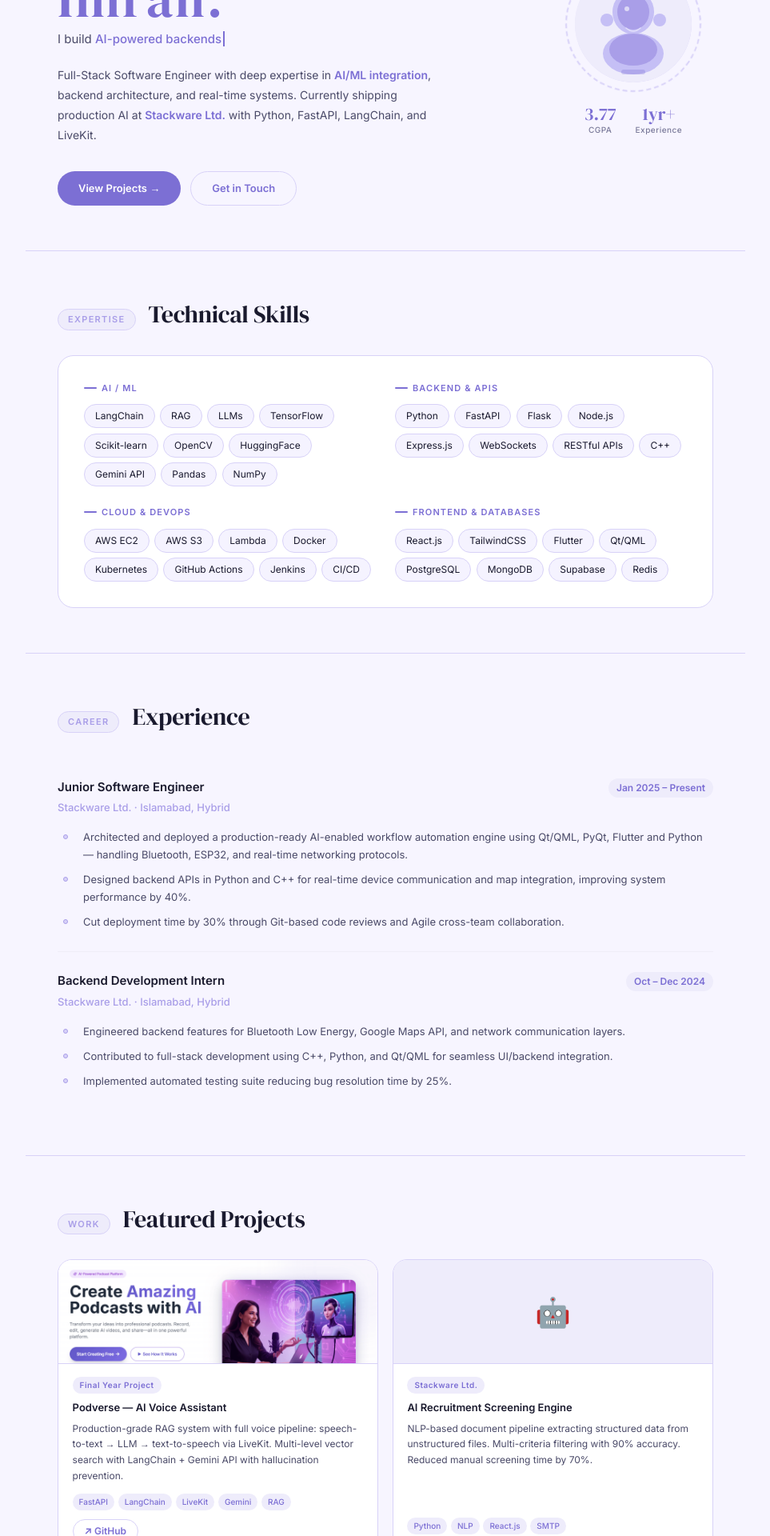
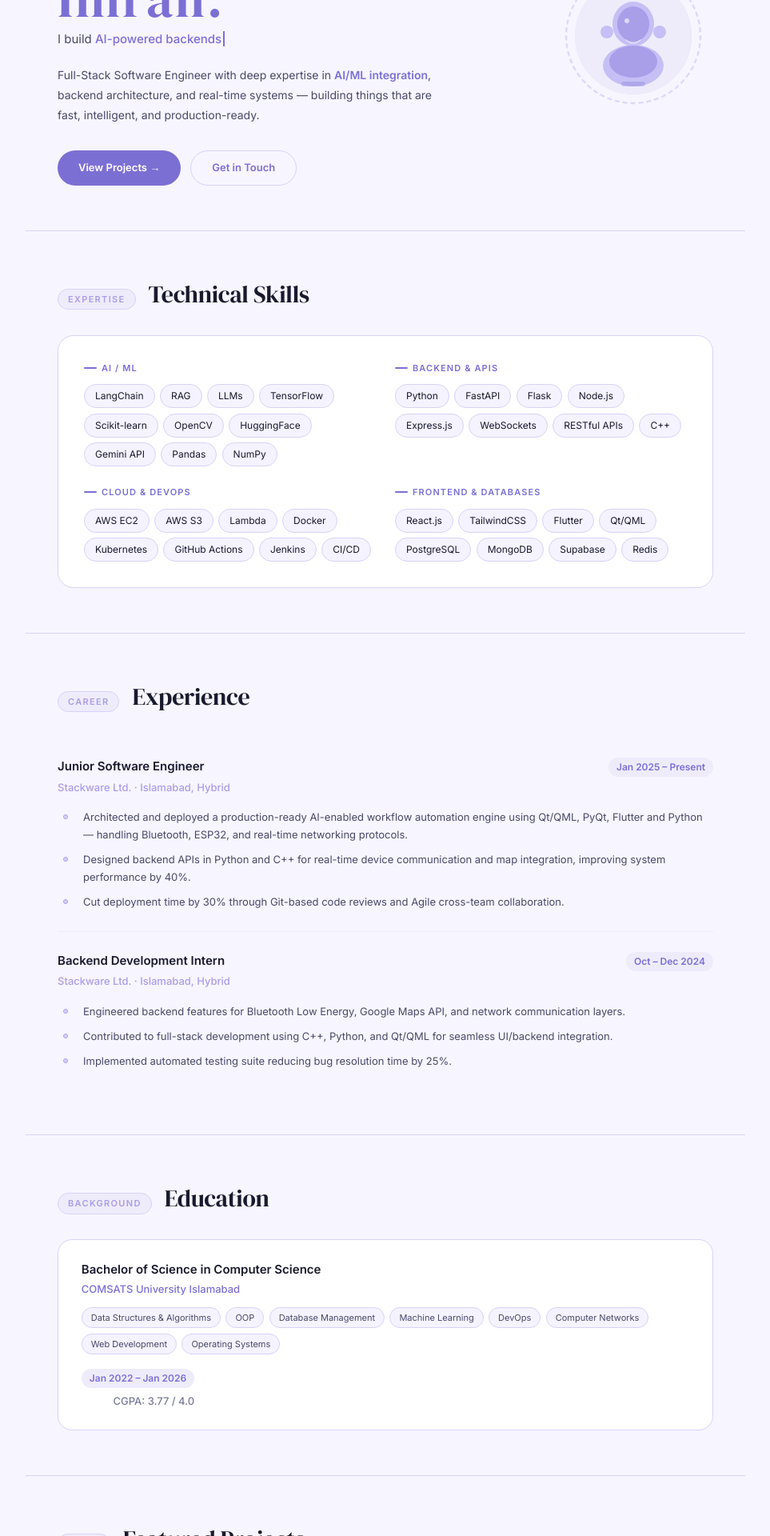
Before and after one commit to SadiaImran/Portfolio-Sadia, a React (Vite) app: page / in a window 1280 px wide. Shown: the part 280-2200 px from the top of the page at 80% size, without its empty margins (158-1121 px from the left). Built offline with nearby package versions, Linux system fonts and the light colour scheme.

Commit message:
Enhance navigation and add education section
Updated navigation links and added education section with details about degree and university. Modified LinkedIn URL and improved the description of professional expertise.

```diff
--- a/src/App.tsx
+++ b/src/App.tsx
@@ -122,7 +122,7 @@ export default function App() {
       <nav style={S.nav}>
         <span style={S.navLogo}>Sadia Imran</span>
         <div style={{ display: "flex", gap: "2rem", listStyle: "none" }}>
-          {["skills","experience","projects","contact"].map(s => (
+          {["skills","experience","education","projects","contact"].map(s => (
             <a key={s} href={`#${s}`} style={S.navLink}
               onMouseEnter={e => (e.currentTarget.style.color = "#7C6FD4")}
               onMouseLeave={e => (e.currentTarget.style.color = "#4A4A68")}>
@@ -147,7 +147,7 @@ export default function App() {
             I build <Typewriter />
           </p>
           <p style={{ fontSize: 14, lineHeight: 1.8, color: "#4A4A68", marginBottom: "2rem", maxWidth: 480 }}>
-            Full-Stack Software Engineer with deep expertise in <strong style={{ color: "#7C6FD4" }}>AI/ML integration</strong>, backend architecture, and real-time systems. Currently shipping production AI at <strong style={{ color: "#7C6FD4" }}>Stackware Ltd.</strong> with Python, FastAPI, LangChain, and LiveKit.
+            Full-Stack Software Engineer with deep expertise in <strong style={{ color: "#7C6FD4" }}>AI/ML integration</strong>, backend architecture, and real-time systems — building things that are fast, intelligent, and production-ready.
           </p>
           <div style={{ display: "flex", gap: "0.75rem", flexWrap: "wrap" as const }}>
             <a href="#projects" style={{ background: "#7C6FD4", color: "#fff", border: "none", padding: "11px 26px", borderRadius: 100, fontSize: 13, fontWeight: 600, textDecoration: "none", display: "inline-flex", alignItems: "center", gap: 6, transition: "all 0.22s" }}
@@ -169,14 +169,7 @@ export default function App() {
               <svg width="146" height="146" viewBox="0 0 146 146" fill="none"><circle cx="73" cy="73" r="73" fill="#EEECFb"/><ellipse cx="73" cy="58" rx="26" ry="28" fill="#C5BFF5"/><ellipse cx="73" cy="58" rx="20" ry="22" fill="#A99EE8"/><circle cx="65" cy="54" r="3" fill="#fff" opacity="0.6"/><ellipse cx="73" cy="110" rx="38" ry="26" fill="#C5BFF5"/><ellipse cx="73" cy="105" rx="30" ry="20" fill="#A99EE8"/><circle cx="40" cy="68" r="8" fill="#C5BFF5"/><circle cx="106" cy="68" r="8" fill="#C5BFF5"/><rect x="58" y="130" width="30" height="6" rx="3" fill="#7C6FD4" opacity="0.3"/><path d="M82 78 Q73 86 64 78" stroke="white" strokeWidth="1.5" strokeLinecap="round" fill="none" opacity="0.5"/></svg>
             </div>
           </div>
-          <div style={{ display: "flex", gap: "1.5rem" }}>
-            {[["3.77","CGPA"],["1yr+","Experience"]].map(([n,l]) => (
-              <div key={l} style={{ textAlign: "center" }}>
-                <div style={{ fontFamily: "'DM Serif Display', serif", fontSize: 22, color: "#7C6FD4", lineHeight: 1 }}>{n}</div>
-                <div style={{ fontSize: 10, color: "#7A7A9A", fontWeight: 500, letterSpacing: "0.05em", marginTop: 2 }}>{l}</div>
-              </div>
-            ))}
-          </div>
+
         </div>
       </div>
 
@@ -248,6 +241,31 @@ export default function App() {
 
       <hr style={S.divider} />
 
+      {/* EDUCATION */}
+      <div style={{ ...S.section }} id="education">
+        <div style={{ display: "flex", alignItems: "baseline", gap: "1rem", marginBottom: "1.8rem" }}>
+          <span style={S.sectionLabel}>Background</span>
+          <h2 style={S.h2}>Education</h2>
+        </div>
+        <div style={{ background: "#fff", border: "1.5px solid #D8D2F8", borderRadius: 18, padding: "1.6rem 1.8rem", display: "flex", justifyContent: "space-between", alignItems: "flex-start", flexWrap: "wrap" as const, gap: "1rem" }}>
+          <div>
+            <div style={{ fontSize: 15, fontWeight: 600, color: "#1A1A2E", marginBottom: "0.25rem" }}>Bachelor of Science in Computer Science</div>
+            <div style={{ fontSize: 13, color: "#7C6FD4", fontWeight: 500, marginBottom: "0.75rem" }}>COMSATS University Islamabad</div>
+            <div style={{ display: "flex", flexWrap: "wrap" as const, gap: "0.4rem" }}>
+              {["Data Structures & Algorithms","OOP","Database Management","Machine Learning","DevOps","Computer Networks","Web Development","Operating Systems"].map(c => (
+                <span key={c} style={{ background: "#F5F3FF", color: "#4A4A68", border: "1px solid #D8D2F8", padding: "4px 11px", borderRadius: 100, fontSize: 11 }}>{c}</span>
+              ))}
+            </div>
+          </div>
+          <div style={{ textAlign: "right" as const, flexShrink: 0 }}>
+            <div style={{ fontSize: 12, color: "#7C6FD4", fontWeight: 600, background: "#EEECFb", padding: "3px 10px", borderRadius: 100, marginBottom: "0.4rem", display: "inline-block" }}>Jan 2022 – Jan 2026</div>
+            <div style={{ fontSize: 13, color: "#7A7A9A", fontWeight: 500 }}>CGPA: 3.77 / 4.0</div>
+          </div>
+        </div>
+      </div>
+
+      <hr style={S.divider} />
+
       {/* PROJECTS */}
       <div ref={projRef} style={{ ...S.section, ...S.fadeIn }} id="projects">
         <div style={{ display: "flex", alignItems: "baseline", gap: "1rem", marginBottom: "1.8rem" }}>
@@ -273,7 +291,7 @@ export default function App() {
         <div style={{ display: "grid", gridTemplateColumns: "1fr 1fr 1fr", gap: "0.8rem" }}>
           {[
             { href: "mailto:sadiaimran837@gmail.com", icon: "✉", label: "Email", value: "sadiaimran837@gmail.com" },
-            { href: "https://linkedin.com/in/sadia-imran", icon: "in", label: "LinkedIn", value: "linkedin.com/in/sadia-imran" },
+            { href: "https://www.linkedin.com/in/sadia-imran-3b627227b", icon: "in", label: "LinkedIn", value: "linkedin.com/in/sadia-imran" },
             { href: "https://github.com/SadiaImran", icon: "gh", label: "GitHub", value: "github.com/SadiaImran" },
           ].map(c => (
             <a key={c.label} href={c.href} target="_blank" rel="noopener noreferrer" style={S.contactCard}
```
